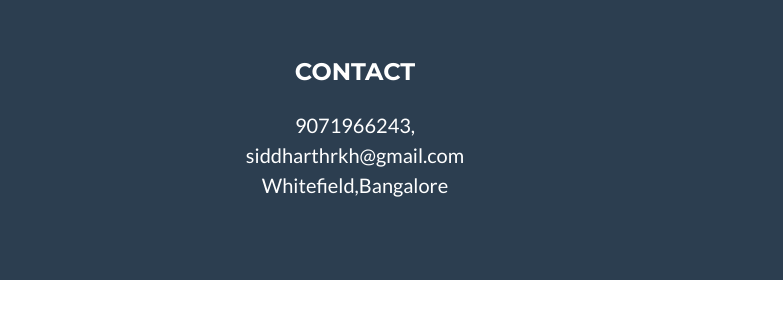
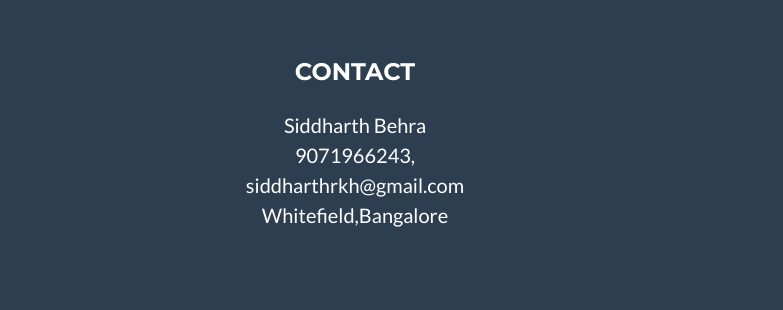
Before and after one commit to sidbehra/sidbehra.github.io, a plain HTML site: page index.html in a window 1280 px wide. Shown: the part 2751-3061 px from the top of the page, 0-783 px from the left. Before the commit the page ends 3031 px from the top, so only its background shows below. Drawn offline with Linux system fonts and the light colour scheme.

Commit message:
Update index.html

```diff
--- a/index.html
+++ b/index.html
@@ -211,7 +211,7 @@
         <div class="row">
           <div class="col-md-6 mb-5 mb-lg-0">
             <h4 class="text-uppercase mb-4">Contact</h4>
-            <p class="lead mb-0">9071966243,<br>siddharthrkh@gmail.com
+            <p class="lead mb-0">Siddharth Behra<br>9071966243,<br>siddharthrkh@gmail.com
               <br>Whitefield,Bangalore</p>
           </div>
           <div class="col-md-6 mb-5 mb-lg-0">
```
